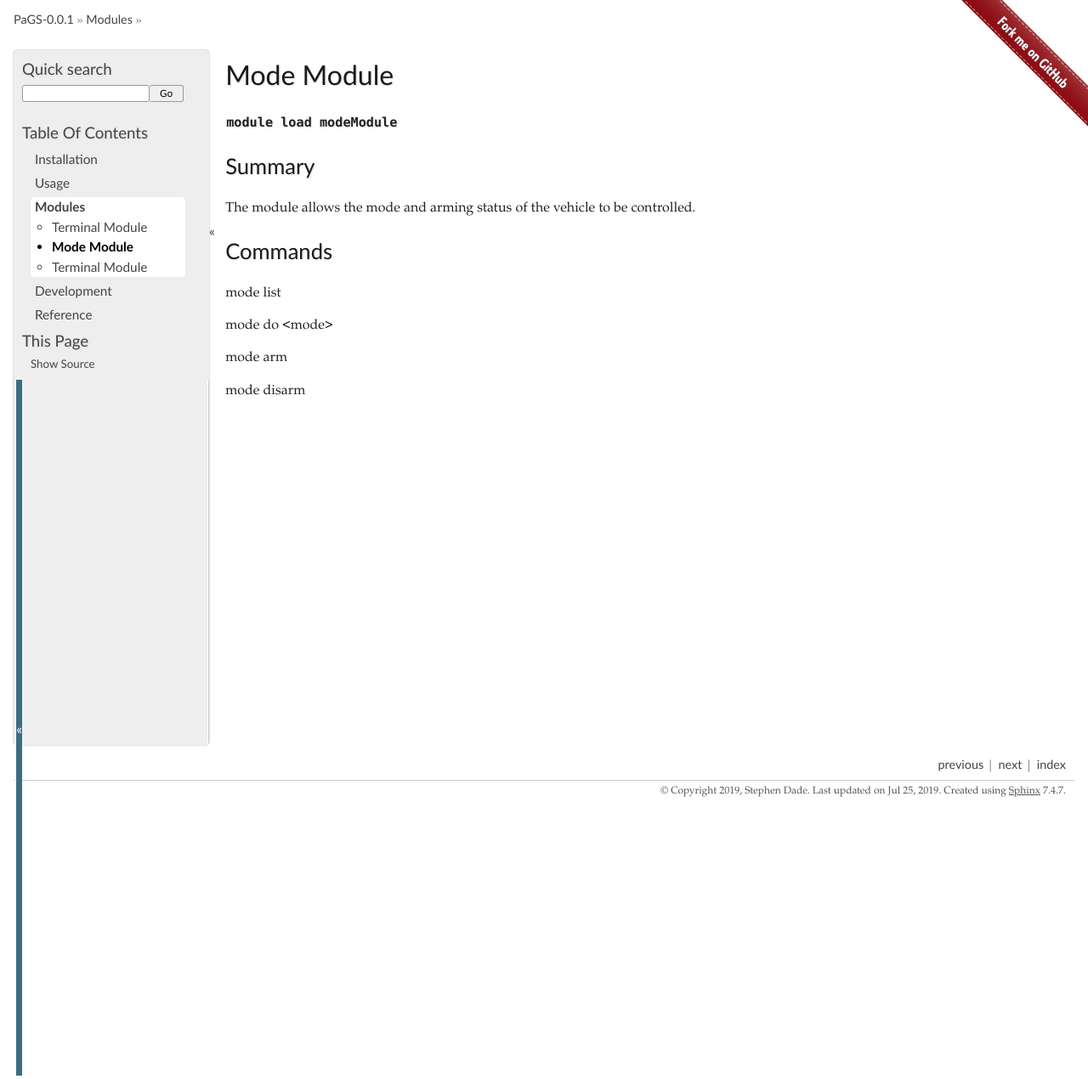
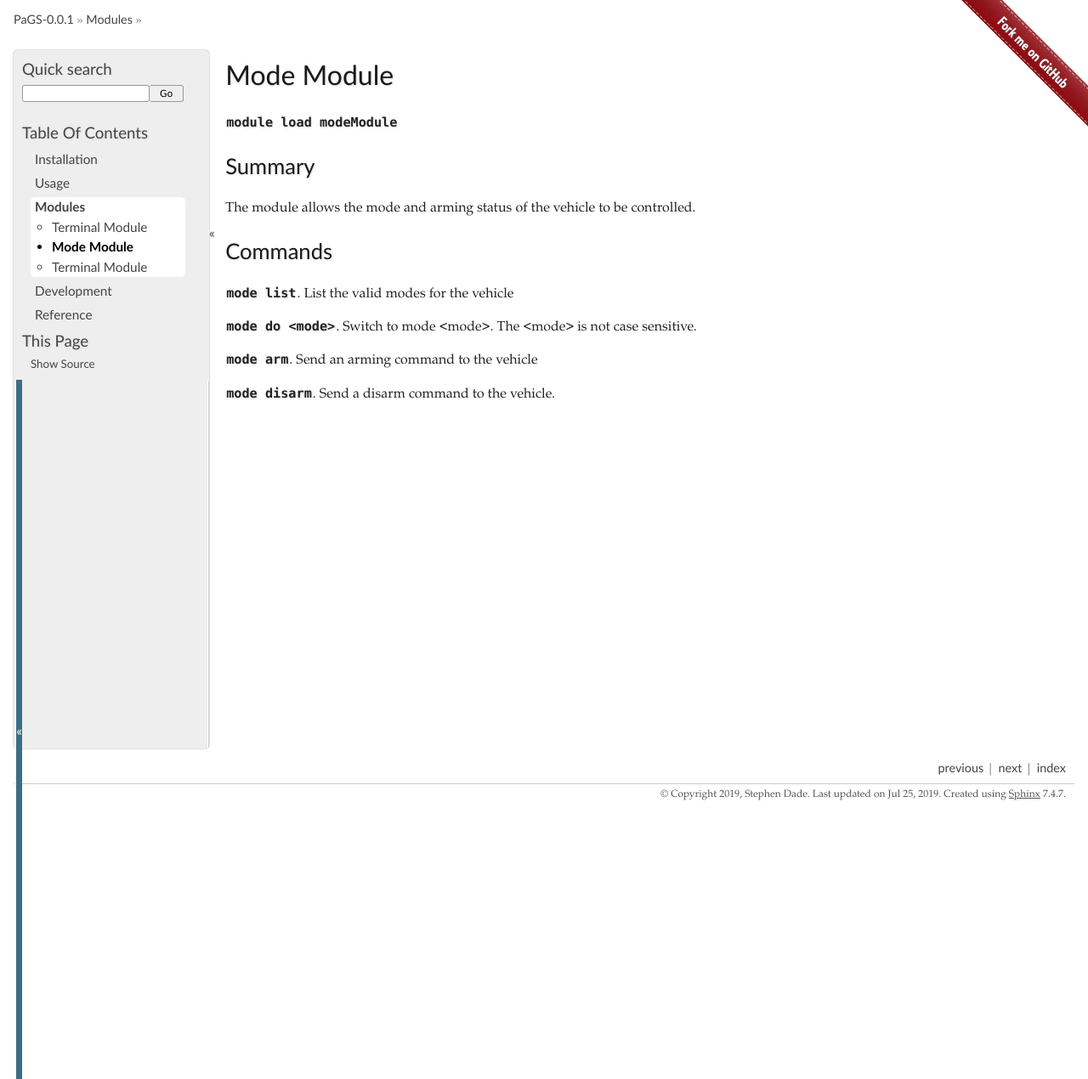
Before and after one commit to stephendade/PaGS, a Sphinx documentation site: the page built from docs/modules/mode.rst, in a window 1280 px wide. Shown: the whole page at 85% size. Built offline with Sphinx 7.4.7, drawn with Linux system fonts in a browser that asks for light colours.

Commit message:
Update mode.rst

```diff
--- a/docs/modules/mode.rst
+++ b/docs/modules/mode.rst
@@ -11,10 +11,10 @@ The module allows the mode and arming status of the vehicle to be controlled.
 Commands
 --------
 
-mode list
+``mode list``. List the valid modes for the vehicle
 
-mode do <mode>
+``mode do <mode>``. Switch to mode <mode>. The <mode> is not case sensitive.
 
-mode arm
+``mode arm``. Send an arming command to the vehicle
 
-mode disarm
+``mode disarm``. Send a disarm command to the vehicle.
```
